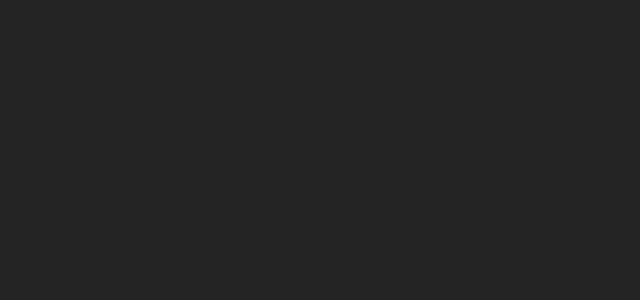
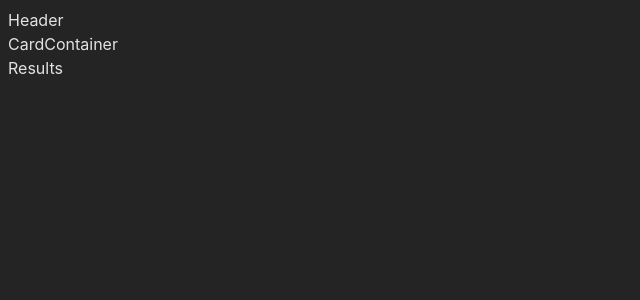
Before and after one commit to vlysium/advice-project, a React (Vite) app: page / in a window 1280 px wide. Shown: the top 300 px of the page, without its empty margins (0-640 px from the left). Built offline with nearby package versions, Linux system fonts and the light colour scheme.

Commit message:
initiate components

```diff
--- a/src/App.jsx
+++ b/src/App.jsx
@@ -1,9 +1,15 @@
-import { useState } from "react";
+import Header from "./components/Header";
+import CardContainer from "./components/CardContainer";
+import Results from "./components/Results";
 
 function App() {
-  const [count, setCount] = useState(0);
-
-  return <div className="App"></div>;
+  return (
+    <div className="App">
+      <Header />
+      <CardContainer />
+      <Results />
+    </div>
+  );
 }
 
 export default App;
--- /dev/null
+++ b/src/components/CardContainer.jsx
@@ -0,0 +1,5 @@
+function CardContainer() {
+  return <section>CardContainer</section>;
+}
+
+export default CardContainer;
--- /dev/null
+++ b/src/components/Header.jsx
@@ -0,0 +1,5 @@
+function Header() {
+  return <header>Header</header>;
+}
+
+export default Header;
--- /dev/null
+++ b/src/components/Results.jsx
@@ -0,0 +1,5 @@
+function Results() {
+  return <section>Results</section>;
+}
+
+export default Results;
```
